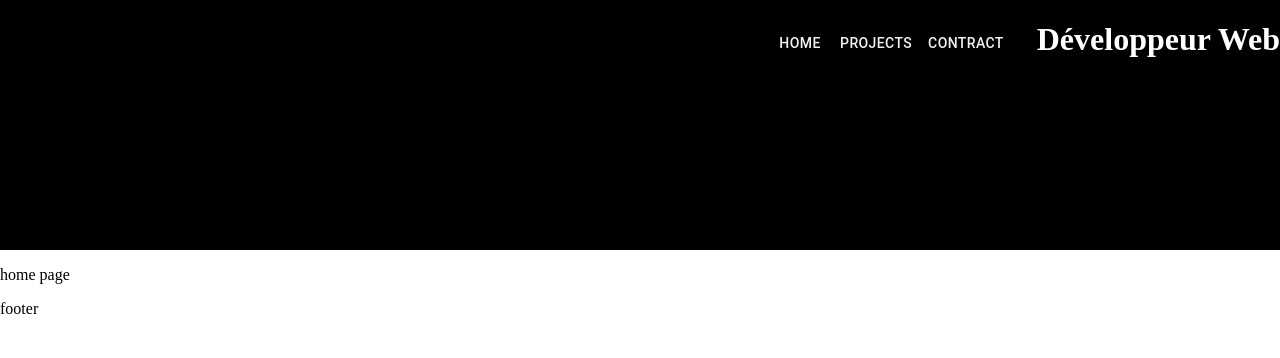
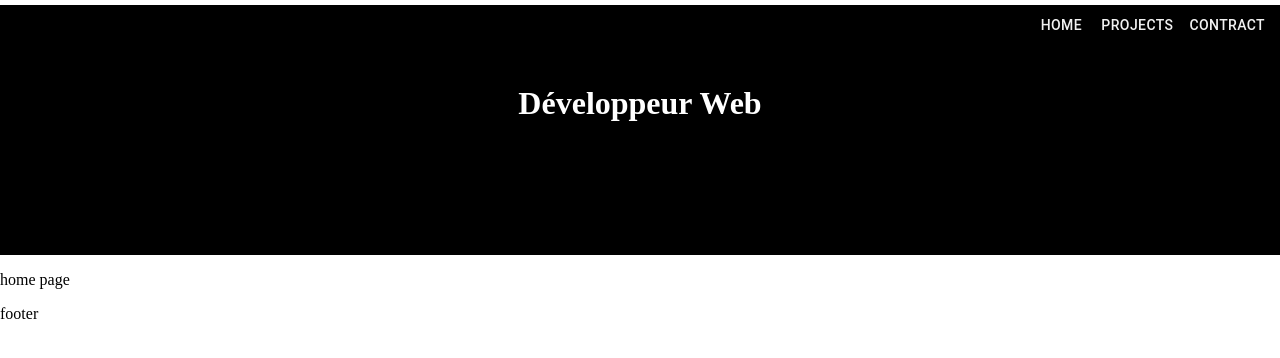
Before and after one commit to hkamalo/portfolio, a React (Create React App) app: page / in a window 1280 px wide. Shown: the top 358 px of the page. Built offline with nearby package versions, Linux system fonts and the light colour scheme; the HTML template or start-up script is replaced by a standard one.

Commit message:
add header

```diff
--- a/src/components/Header.js
+++ b/src/components/Header.js
@@ -27,18 +27,21 @@ const useStyles = makeStyles({
   },
   header: {
     margin: 0,
-    display: 'flex',
-    justifyContent: 'flex-end',
     height: 250,
     width: 'auto',
     backgroundColor: 'black',
   },
   menu: {
-    margin: 20,
-    height: 30,
-    padding: 5,
+    display: 'flex',
+    justifyContent: 'flex-end',
+    height: 50,
+    width: 'auto',
+    margin: 5,
+    padding: 2,
   },
   title: {
+    display: 'flex',
+    justifyContent: 'center',
     color: 'white',
   },
 });
```
